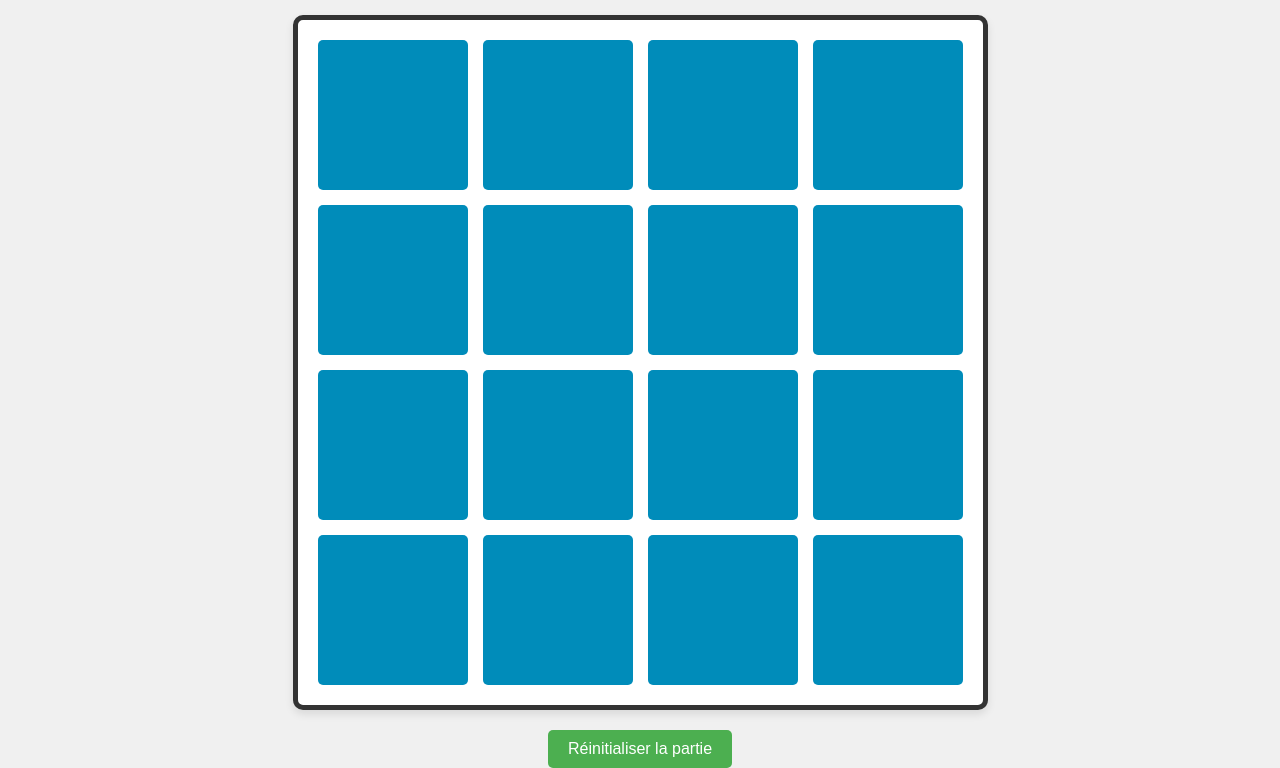
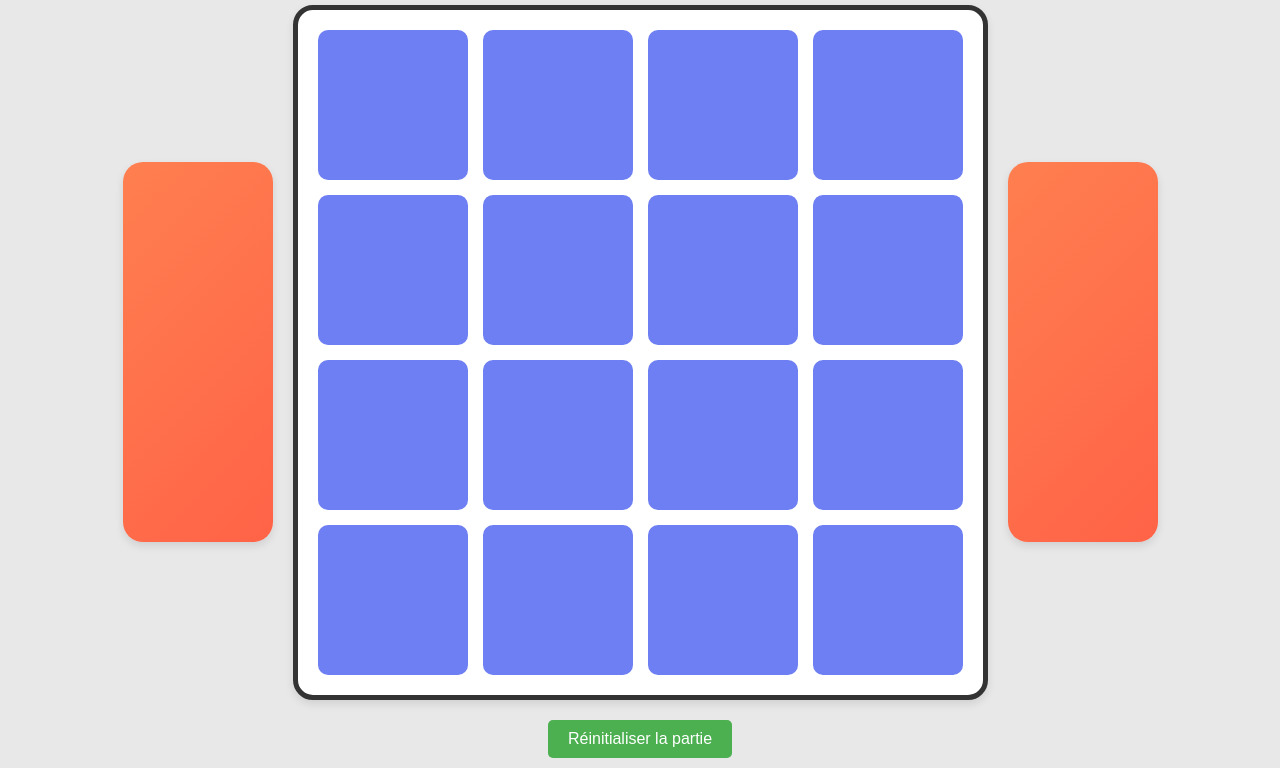
Before and after one commit to nryan201/ProjetJS, a website: page index.html in a window 1280 px wide. Shown: the part 58-826 px from the top of the page. Drawn offline with Linux system fonts and the light colour scheme.

Commit message:
need a litlle bit of more CSS and its done

```diff
--- a/index.html
+++ b/index.html
@@ -8,7 +8,28 @@
 </head>
 <body>
     <h1>Jeu de Mémoire</h1>
-    <div id="game-board"></div>
+    <div id="container">
+        <div id="left-banner"></div>
+        <div id="game-board">
+            <div class="card"></div>
+            <div class="card"></div>
+            <div class="card"></div>
+            <div class="card"></div>
+            <div class="card"></div>
+            <div class="card"></div>
+            <div class="card"></div>
+            <div class="card"></div>
+            <div class="card"></div>
+            <div class="card"></div>
+            <div class="card"></div>
+            <div class="card"></div>
+            <div class="card"></div>
+            <div class="card"></div>
+            <div class="card"></div>
+            <div class="card"></div>
+        </div>
+        <div id="right-banner"></div>
+    </div>
     <button id="reset-button">Réinitialiser la partie</button>
     <script src="memory.js"></script>
 </body>
--- a/memory.js
+++ b/memory.js
@@ -14,8 +14,8 @@ document.addEventListener('DOMContentLoaded', () => {
         { name: 'groseille', img: 'img/groseille.png' },
         { name: 'mangue', img: 'img/mangue.png' },
         { name: 'mangue', img: 'img/mangue.png' },
-        { name: 'quenette', img: 'img/quenette.png' },
-        { name: 'quenette', img: 'img/quenette.png' },
+        { name: 'carambole', img: 'img/carambole.png' },
+        { name: 'carambole', img: 'img/carambole.png' },
     ];
 
     let gameBoard = document.getElementById('game-board');
--- a/style.css
+++ b/style.css
@@ -6,21 +6,36 @@ body {
     height: 100vh;
     margin: 0;
     font-family: Arial, sans-serif;
-    background-color: #f0f0f0;
+    background-color: #e8e8e8;
 }
 
 h1 {
     color: #333;
+    margin-bottom: 20px;
+}
+
+#container {
+    display: flex;
+    align-items: center;
+    justify-content: center;
+}
+
+#left-banner, #right-banner {
+    width: 150px;
+    height: 380px; /* Adjusted height to match game board including padding */
+    background: linear-gradient(135deg, #ff7f50, #ff6347);
+    border-radius: 20px;
+    box-shadow: 0 4px 8px rgba(0, 0, 0, 0.1);
+    margin: 0 20px;
 }
 
 #game-board {
     display: grid;
     grid-template-columns: repeat(4, 150px);
     gap: 15px;
-    margin-top: 20px;
     background-color: #ffffff;
     padding: 20px;
-    border-radius: 10px;
+    border-radius: 20px;
     box-shadow: 0 4px 8px rgba(0, 0, 0, 0.1);
     border: 5px solid #333;
 }
@@ -44,17 +59,18 @@ h1 {
 .card {
     width: 150px;
     height: 150px;
-    background-color: #008CBA;
+    background-color: #6e7ff3;
     display: flex;
     align-items: center;
     justify-content: center;
     font-size: 2em;
     color: transparent;
     cursor: pointer;
-    border-radius: 5px;
+    border-radius: 10px;
     transition: background-color 0.3s, color 0.3s, transform 0.3s;
     overflow: hidden;
 }
+
 .card img {
     width: 100%;
     height: 100%;
```
Also changed, not shown: img/carambole.png (added), img/quenette.png (deleted).
